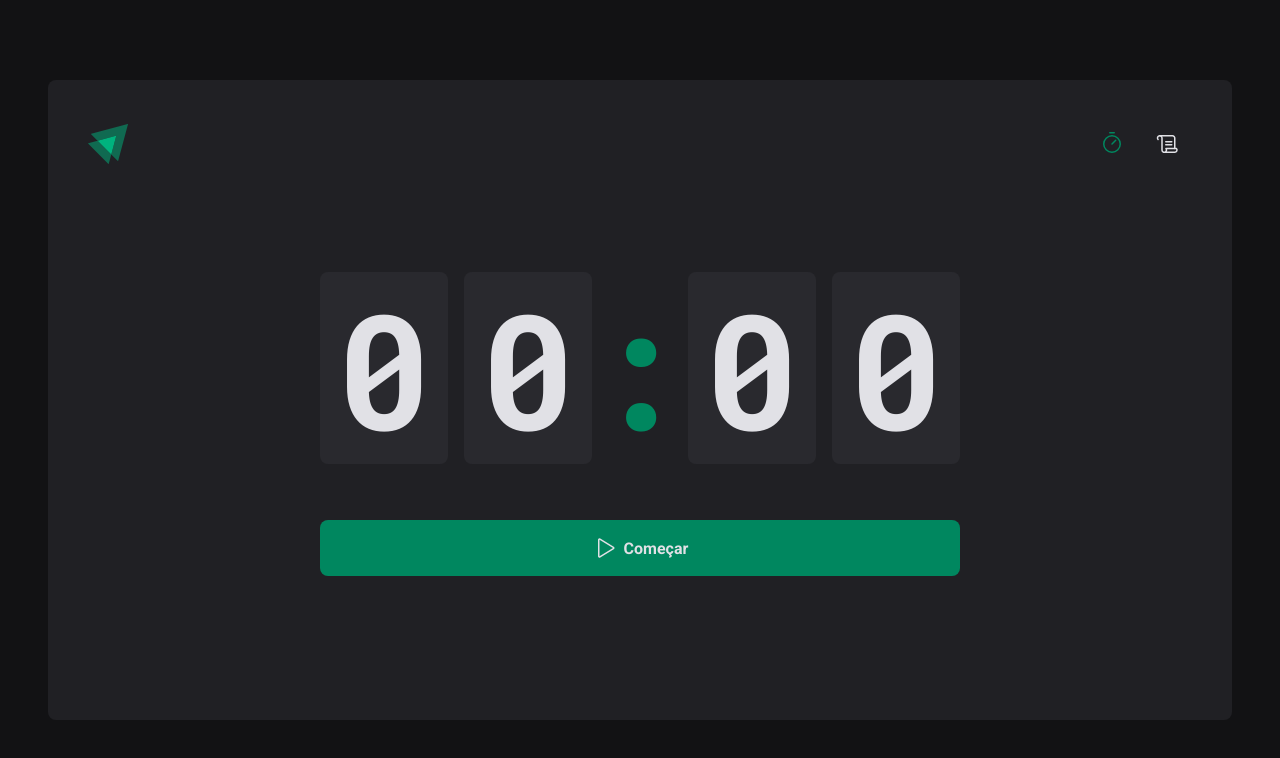
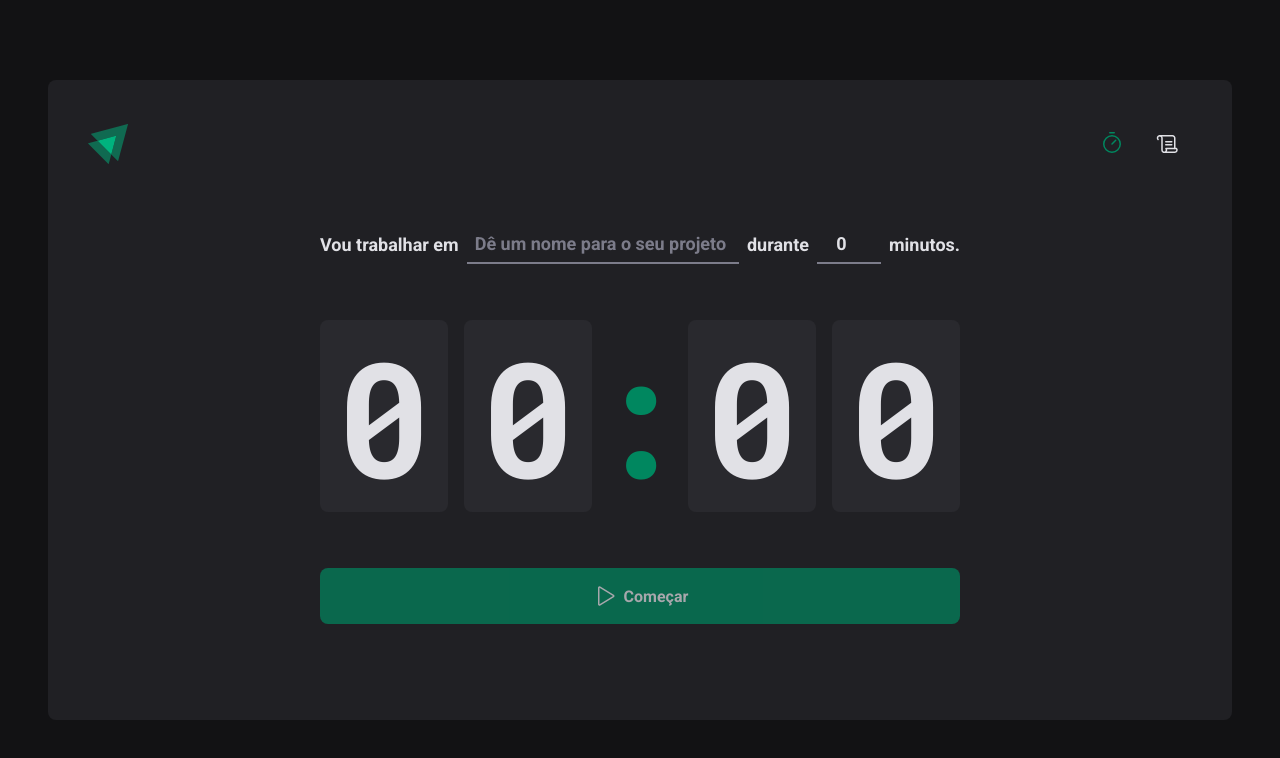
Before and after one commit to PedroZich22/ignite-timer, a React (Vite) app: page / in a window 1280 px wide. Shown: the top 758 px of the page. Built offline with nearby package versions, Linux system fonts and the light colour scheme.

Commit message:
chore: contexts between routes

```diff
--- a/src/App.tsx
+++ b/src/App.tsx
@@ -4,12 +4,15 @@ import { ThemeProvider } from 'styled-components'
 import { defaultTheme } from './styles/themes/default'
 import { GlobalStyle } from './styles/global'
 import { Router } from './Router'
+import { CyclesContextProvider } from './contexts/CyclesContext'
 
 export function App() {
   return (
     <ThemeProvider theme={defaultTheme}>
       <BrowserRouter>
-        <Router />
+        <CyclesContextProvider>
+          <Router />
+        </CyclesContextProvider>
       </BrowserRouter>
 
       <GlobalStyle />
--- /dev/null
+++ b/src/contexts/CyclesContext.tsx
@@ -0,0 +1,109 @@
+import { ReactNode, createContext, useState } from 'react'
+
+interface CreateCycleData {
+  task: string
+  minutesAmount: number
+}
+
+interface Cycle {
+  id: string
+  task: string
+  minutesAmount: number
+  startDate: Date
+  interruptedDate?: Date
+  finishedDate?: Date
+}
+
+interface CyclesContextType {
+  cycles: Cycle[]
+  activeCycle: Cycle | undefined
+  activeCycleId: string | null
+  amountSecondsPassed: number
+  markCurrentCycleAsFinished: () => void
+  setSecondsPassed: (seconds: number) => void
+  createNewCycle: (data: CreateCycleData) => void
+  interruptCurrentCycle: () => void
+}
+
+interface CyclesContextProviderProps {
+  children: ReactNode
+}
+
+export const CyclesContext = createContext({} as CyclesContextType)
+
+export function CyclesContextProvider({
+  children,
+}: CyclesContextProviderProps) {
+  const [cycles, setCycles] = useState<Cycle[]>([])
+  const [activeCycleId, setActiveCycleId] = useState<string | null>(null)
+  const [amountSecondsPassed, setAmountSecondsPassed] = useState(0)
+
+  const activeCycle = cycles.find((cycle) => cycle.id === activeCycleId)
+
+  function createNewCycle(data: CreateCycleData) {
+    const newCycle: Cycle = {
+      id: String(new Date().getTime()),
+      task: data.task,
+      minutesAmount: data.minutesAmount,
+      startDate: new Date(),
+    }
+
+    setCycles((state) => [...state, newCycle])
+    setActiveCycleId(newCycle.id)
+    setAmountSecondsPassed(0)
+
+    // reset()
+  }
+
+  function interruptCurrentCycle() {
+    setCycles((state) =>
+      state.map((cycle) => {
+        if (cycle.id === activeCycleId) {
+          return {
+            ...cycle,
+            interruptedDate: new Date(),
+          }
+        } else {
+          return cycle
+        }
+      }),
+    )
+    setActiveCycleId(null)
+  }
+
+  function setSecondsPassed(seconds: number) {
+    setAmountSecondsPassed(seconds)
+  }
+
+  function markCurrentCycleAsFinished() {
+    setCycles((state) =>
+      state.map((cycle) => {
+        if (cycle.id === activeCycleId) {
+          return {
+            ...cycle,
+            finishedDate: new Date(),
+          }
+        } else {
+          return cycle
+        }
+      }),
+    )
+  }
+
+  return (
+    <CyclesContext.Provider
+      value={{
+        cycles,
+        activeCycle,
+        activeCycleId,
+        markCurrentCycleAsFinished,
+        amountSecondsPassed,
+        setSecondsPassed,
+        createNewCycle,
+        interruptCurrentCycle,
+      }}
+    >
+      {children}
+    </CyclesContext.Provider>
+  )
+}
--- a/src/pages/History/index.tsx
+++ b/src/pages/History/index.tsx
@@ -1,6 +1,10 @@
+import { useContext } from 'react'
+import { CyclesContext } from '../../contexts/CyclesContext'
 import { HistoryContainer, HistoryList, Status } from './styles'
 
 export function History() {
+  const { cycles } = useContext(CyclesContext)
+
   return (
     <HistoryContainer>
       <h1>Meu histórico</h1>
--- a/src/pages/Home/components/Countdown/index.tsx
+++ b/src/pages/Home/components/Countdown/index.tsx
@@ -1,13 +1,16 @@
-import { useContext, useEffect, useState } from 'react'
+import { useContext, useEffect } from 'react'
 import { CountDownContainer, Separator } from './styles'
 import { differenceInSeconds } from 'date-fns'
-import { CyclesContext } from '../..'
+import { CyclesContext } from '../../../../contexts/CyclesContext'
 
 export function Countdown() {
-  const { activeCycle, activeCycleId, markCurrentCycleAsFinished } =
-    useContext(CyclesContext)
-
-  const [amountSecondsPassed, setAmountSecondsPassed] = useState(0)
+  const {
+    amountSecondsPassed,
+    setSecondsPassed,
+    activeCycle,
+    activeCycleId,
+    markCurrentCycleAsFinished,
+  } = useContext(CyclesContext)
 
   const totalSeconds = activeCycle ? activeCycle.minutesAmount * 60 : 0
   const currentSeconds = activeCycle ? totalSeconds - amountSecondsPassed : 0
@@ -36,10 +39,10 @@ export function Countdown() {
 
         if (secondsDifference >= totalSeconds) {
           markCurrentCycleAsFinished()
-          setAmountSecondsPassed(totalSeconds)
+          setSecondsPassed(totalSeconds)
           clearInterval(interval)
         } else {
-          setAmountSecondsPassed(secondsDifference)
+          setSecondsPassed(secondsDifference)
         }
       }, 1000)
     }
@@ -47,7 +50,13 @@ export function Countdown() {
     return () => {
       clearInterval(interval)
     }
-  }, [activeCycle, totalSeconds, activeCycleId, markCurrentCycleAsFinished])
+  }, [
+    activeCycle,
+    totalSeconds,
+    activeCycleId,
+    markCurrentCycleAsFinished,
+    setSecondsPassed,
+  ])
 
   return (
     <CountDownContainer>
--- a/src/pages/Home/components/NewCycleForm/index.tsx
+++ b/src/pages/Home/components/NewCycleForm/index.tsx
@@ -1,23 +1,11 @@
-import { zodResolver } from '@hookform/resolvers/zod'
-import { useForm } from 'react-hook-form'
+import { useFormContext } from 'react-hook-form'
+import { useContext } from 'react'
 import { FormContainer, TaskInput, MinutesAmountInput } from './styles'
-import * as zod from 'zod'
-
-const newCycleFormValidationSchema = zod.object({
-  task: zod.string().min(1, 'Informe a tarefa'),
-  minutesAmount: zod.number().min(1).max(60),
-})
-
-type NewCycleFormData = zod.infer<typeof newCycleFormValidationSchema>
+import { CyclesContext } from '../../../../contexts/CyclesContext'
 
 export function NewCycleForm() {
-  const { register, handleSubmit, watch, reset } = useForm<NewCycleFormData>({
-    resolver: zodResolver(newCycleFormValidationSchema),
-    defaultValues: {
-      task: '',
-      minutesAmount: 0,
-    },
-  })
+  const { activeCycle } = useContext(CyclesContext)
+  const { register } = useFormContext()
 
   return (
     <FormContainer>
--- a/src/pages/Home/index.tsx
+++ b/src/pages/Home/index.tsx
@@ -1,107 +1,57 @@
+import { useContext } from 'react'
+import { FormProvider, useForm } from 'react-hook-form'
+import { zodResolver } from '@hookform/resolvers/zod'
 import { HandPalm, Play } from 'phosphor-react'
-import { useForm } from 'react-hook-form'
-import { zodResolver } from '@hookform/resolvers/zod'
 import * as zod from 'zod'
-import { differenceInSeconds } from 'date-fns'
 
 import {
   HomeContainer,
   StartCountDownButton,
   StopCountDownButton,
 } from './styles'
-import { createContext, useEffect, useState } from 'react'
 import { NewCycleForm } from './components/NewCycleForm'
 import { Countdown } from './components/Countdown'
+import { CyclesContext } from '../../contexts/CyclesContext'
 
-interface Cycle {
-  id: string
-  task: string
-  minutesAmount: number
-  startDate: Date
-  interruptedDate?: Date
-  finishedDate?: Date
-}
+const newCycleFormValidationSchema = zod.object({
+  task: zod.string().min(1, 'Informe a tarefa'),
+  minutesAmount: zod.number().min(1).max(60),
+})
 
-interface CyclesContextType {
-  activeCycle: Cycle | undefined
-  activeCycleId: string | null
-  markCurrentCycleAsFinished: () => void
-}
-
-export const CyclesContext = createContext({} as CyclesContextType)
+type NewCycleFormData = zod.infer<typeof newCycleFormValidationSchema>
 
 export function Home() {
-  const [cycles, setCycles] = useState<Cycle[]>([])
-  const [activeCycleId, setActiveCycleId] = useState<string | null>(null)
+  const { activeCycle, createNewCycle, interruptCurrentCycle } =
+    useContext(CyclesContext)
 
-  const activeCycle = cycles.find((cycle) => cycle.id === activeCycleId)
+  const newCycleForm = useForm<NewCycleFormData>({
+    resolver: zodResolver(newCycleFormValidationSchema),
+    defaultValues: {
+      task: '',
+      minutesAmount: 0,
+    },
+  })
 
-  function markCurrentCycleAsFinished() {
-    setCycles((state) =>
-      state.map((cycle) => {
-        if (cycle.id === activeCycleId) {
-          return {
-            ...cycle,
-            finishedDate: new Date(),
-          }
-        } else {
-          return cycle
-        }
-      }),
-    )
-  }
+  const { handleSubmit, reset, watch } = newCycleForm
 
-  // function handleCreateNewCycle(data: NewCycleFormData) {
-  //   const newCycle: Cycle = {
-  //     id: String(new Date().getTime()),
-  //     task: data.task,
-  //     minutesAmount: data.minutesAmount,
-  //     startDate: new Date(),
-  //   }
-
-  //   setCycles((state) => [...state, newCycle])
-  //   setActiveCycleId(newCycle.id)
-  //   setAmountSecondsPassed(0)
-
-  //   reset()
-  // }
-
-  function handleInterruptCycle() {
-    setCycles((state) =>
-      state.map((cycle) => {
-        if (cycle.id === activeCycleId) {
-          return {
-            ...cycle,
-            interruptedDate: new Date(),
-          }
-        } else {
-          return cycle
-        }
-      }),
-    )
-    setActiveCycleId(null)
-  }
-
-  // const task = watch('task')
-  // const isSubmitDisabled = !task
+  const task = watch('task')
+  const isSubmitDisabled = !task
 
   return (
     <HomeContainer>
-      <form /* onSubmit={handleSubmit(handleCreateNewCycle)} */>
-        <CyclesContext.Provider
-          value={{ activeCycle, activeCycleId, markCurrentCycleAsFinished }}
-        >
-          {/* <NewCycleForm /> */}
-          <Countdown />
-        </CyclesContext.Provider>
+      <form onSubmit={handleSubmit(createNewCycle)}>
+        <FormProvider {...newCycleForm}>
+          <NewCycleForm />
+        </FormProvider>
+        <Countdown />
 
         {activeCycle ? (
-          <StopCountDownButton onClick={handleInterruptCycle} type="button">
+          <StopCountDownButton onClick={interruptCurrentCycle} type="button">
             <HandPalm size={24} />
             Interromper
           </StopCountDownButton>
         ) : (
-          <StartCountDownButton /* disabled={isSubmitDisabled} */ type="submit">
+          <StartCountDownButton disabled={isSubmitDisabled} type="submit">
             <Play size={24} />
             Começar
           </StartCountDownButton>
```
